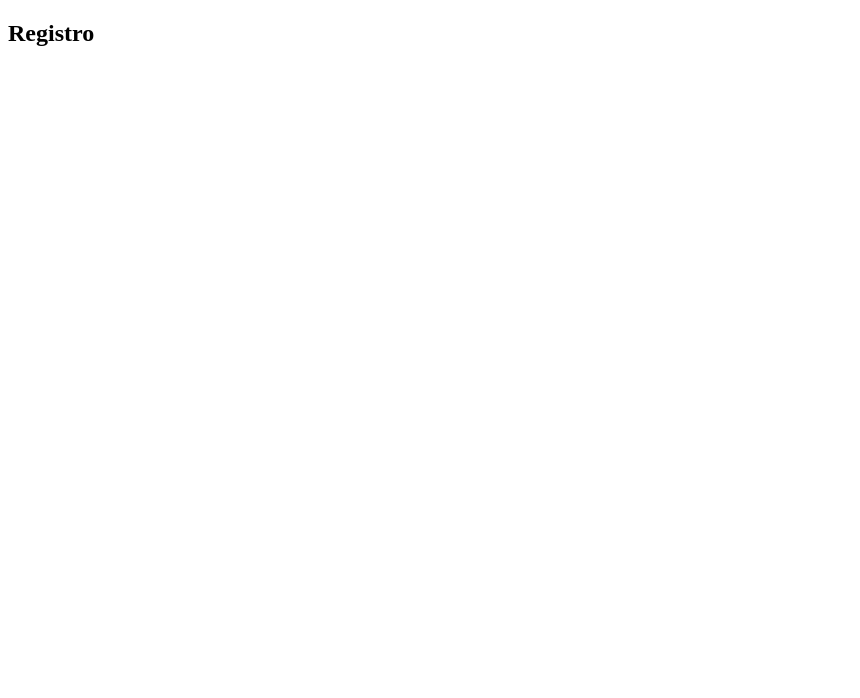
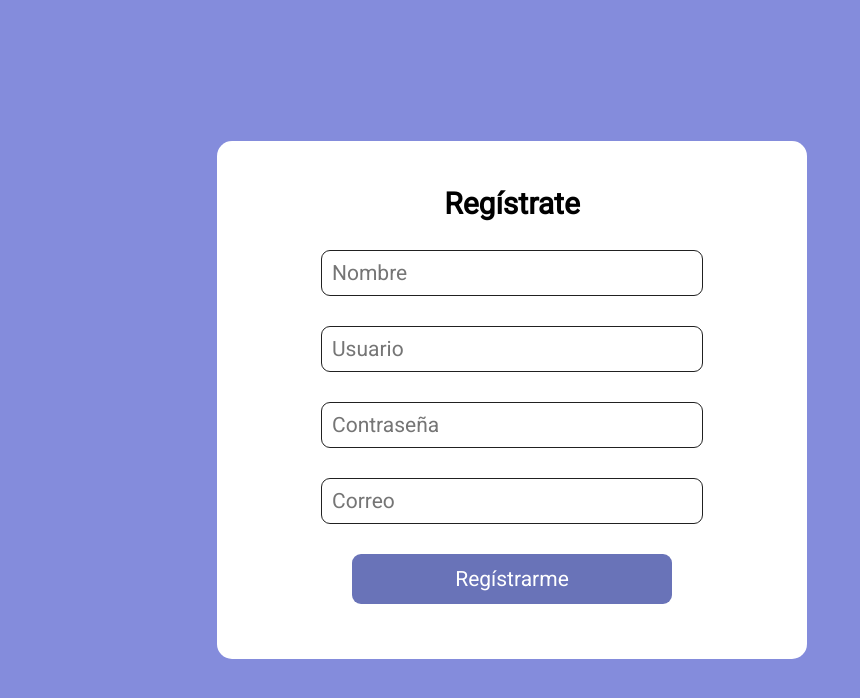
Before and after one commit to alfresar/javascript-desktop, an Electron app: page registro.html in a window 1024 px wide. Shown: the whole page, without its empty margins (0-860 px from the left). Drawn offline with Linux system fonts and the light colour scheme.

Commit message:
V1.0 Vistas de registro

```diff
--- /dev/null
+++ b/css/registro.css
@@ -0,0 +1,90 @@
+@import url('https://fonts.googleapis.com/css2?family=Roboto&display=swap');
+
+* {
+  margin: 0;
+  padding: 0;
+  font-family: 'Roboto', sans-serif;
+}
+
+body {
+  background-color: #848cdc;
+}
+
+.contenido {
+  display: flex;
+  align-items: center;
+  justify-content: center;
+  width: 100vw;
+  height: 100vh;
+}
+
+.sesion-principal {
+  text-align: center;
+  background-color: #fff;
+  width: 500px;
+  border-radius: 15px;
+  padding: 45px;
+  display: flex;
+  align-items: center;
+  justify-content: center;
+  padding-bottom: 55px;
+}
+
+.sesion-secundaria {
+  width: 400px;
+}
+
+h1 {
+  font-size: 30px;
+  font-weight: 700;
+}
+
+p {
+  font-size: 21px;
+}
+
+.link-registro {
+  margin-left: 4px;
+}
+
+.mb-2 {
+  margin-bottom: 10px;
+}
+
+.mb-4 {
+  margin-bottom: 30px;
+  font-size: 21px;
+}
+
+input {
+  padding: 10px;
+  border-radius: 9px;
+  border: solid #212121 .5px;
+  width: 90%;
+}
+
+.boton-registrarme {
+  background-color: #6973b8;
+  color: #fff;
+  font-size: 21px;
+  border: solid transparent;
+  cursor: pointer;
+  width: 80%;
+}
+
+.boton-registrarme:hover {
+  background-color: #5c6ac4;
+}
+
+.color1 {
+   background-color: #5c6ac4;
+};
+.color2 {
+  background-color: #848cdc };
+
+.color3 {
+  background-color:  #232b61 };
+.color4 {
+  background-color:  #6973b8 };
+.color5 {
+  background-color:  #afb3d2 };
--- a/registro.html
+++ b/registro.html
@@ -4,9 +4,26 @@
   <meta charset="UTF-8">
   <meta http-equiv="X-UA-Compatible" content="IE=edge">
   <meta name="viewport" content="width=device-width, initial-scale=1.0">
+  <link rel="stylesheet" href="./css/registro.css">
   <title>Registro</title>
 </head>
 <body>
-  <h2>Registro</h2>
+  <div class="contenido">
+    <section class="sesion-principal">
+      <div class="sesion-secundaria">
+        <h1 class="mb-2">Regístrate</h1>
+        <br>
+        <div class="sesion-formulario">
+          <form action="">
+            <input type="text" placeholder="Nombre" class="mb-4"> <br>
+            <input type="text" placeholder="Usuario" class="mb-4"> <br>
+            <input type="password" placeholder="Contraseña" class="mb-4"> <br>
+            <input type="text" placeholder="Correo" class="mb-4"> <br>
+            <input type="submit" value="Regístrarme" class="boton-registrarme">
+          </form>
+        </div>
+      </div>
+    </section>
+  </div>
 </body>
 </html>
```
Also changed, not shown: js/main.js (added, +14 -0 lines).
